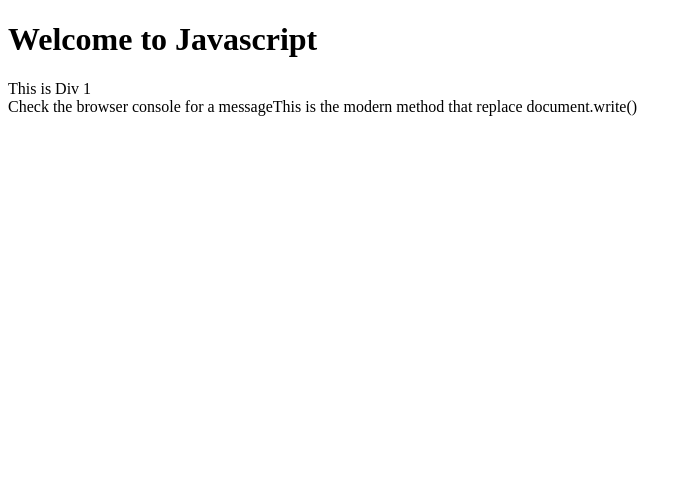
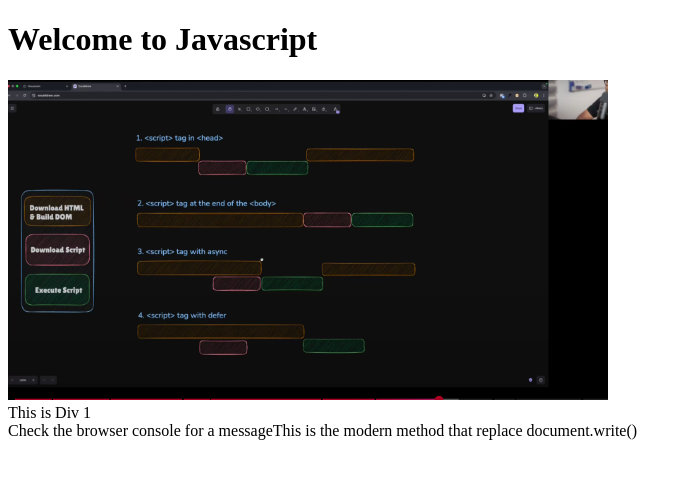
Before and after one commit to rashed-mahmud2/javaScript-40-days, a plain HTML site: page day-1/index.html in a window 1280 px wide. Shown: the whole page, without its empty margins (0-692 px from the left). Drawn offline with Linux system fonts and the light colour scheme.

Commit message:
day-1 task done

```diff
--- a/day-1/index.html
+++ b/day-1/index.html
@@ -15,7 +15,10 @@
 
     <!-- Here a thing sould be noted. If we use script tag in head tag the script can't find the 'divId' that's result a error occoured. But if we use defer attribute in script tag then it work. Now a coomon question has been arrive that is how defer and asyinc work .
      * we can learn it form tapascript youtube chaneel. -->
-
+    <!-- when we use any other outsider file like cdn or using any fremwork that don't use dom manipulation then we use asyinc
+      when we use javascript then we should use defer in script at head tag. as a result the website will be faster. -->
+    <img src="Screenshot.png" alt="this iamge refer to the details about how to behave Javascript when compile"
+        width="600">
     <div id="divId"></div>
 
 
```
Also changed, not shown: day-1/Screenshot.png (added).
